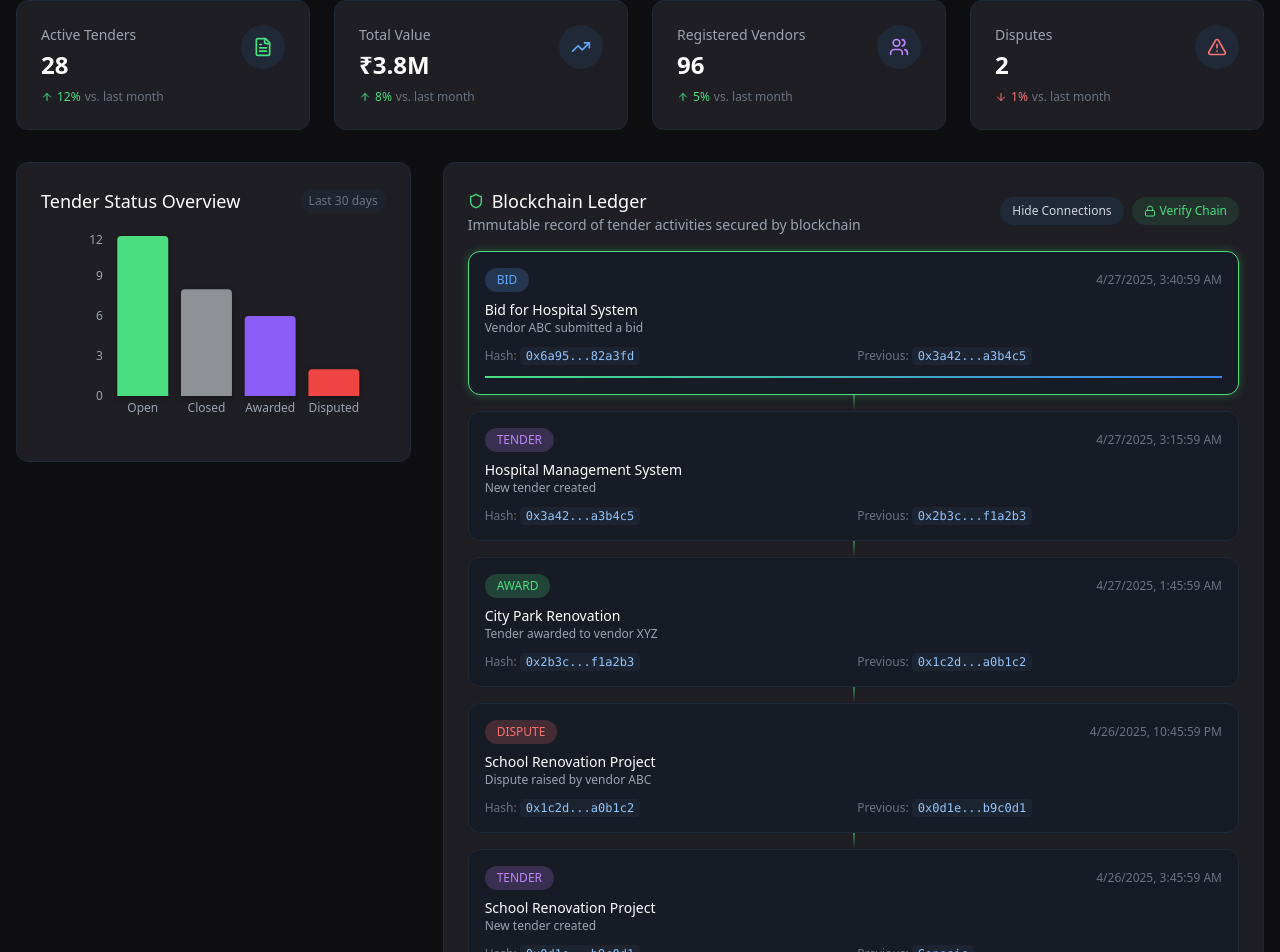
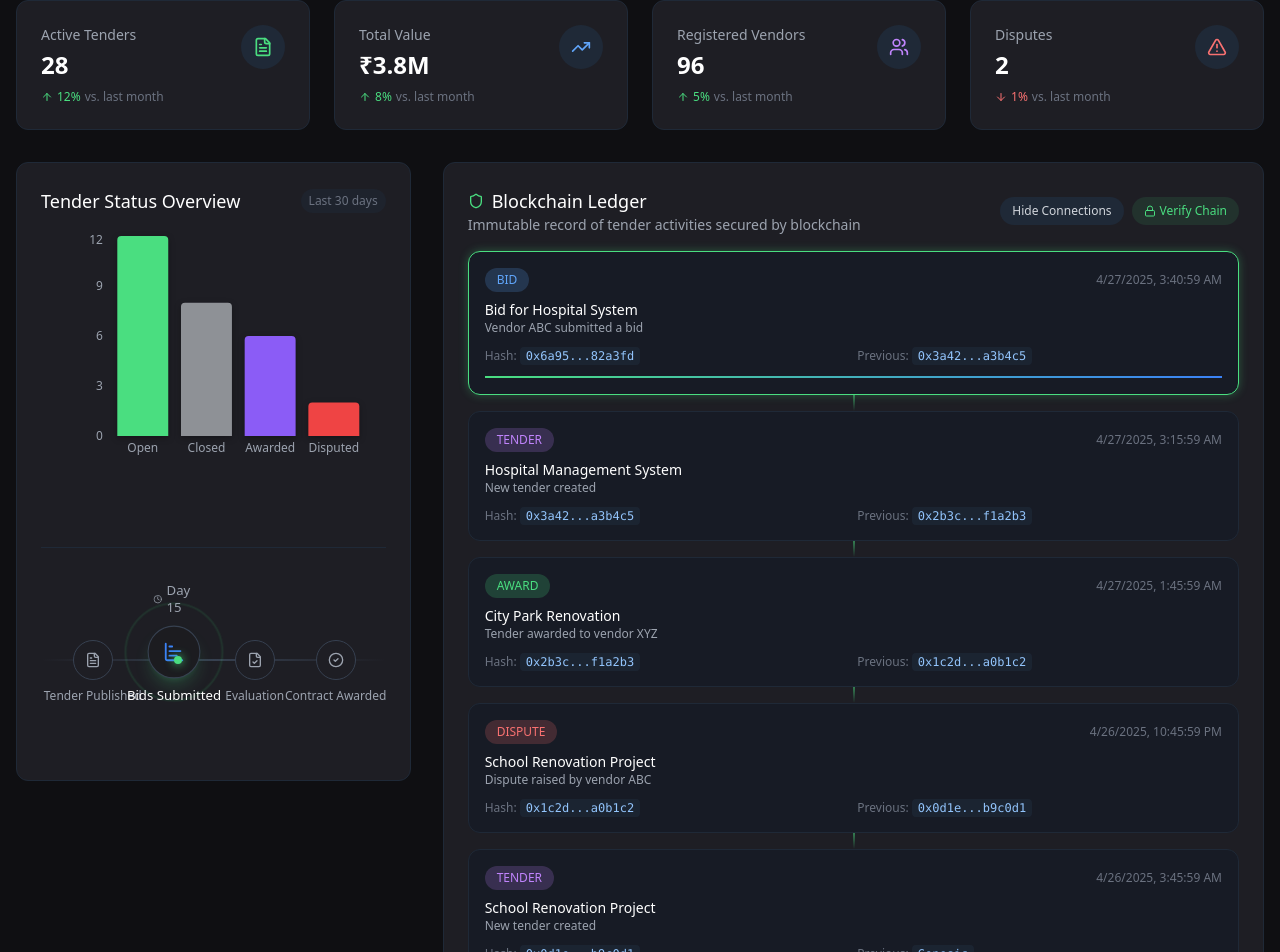
Before and after one commit to syntaxllm/tender-trust-network-22, a React (Vite) app: page / in a window 1280 px wide. Shown: the part 621-1573 px from the top of the page. Built offline with nearby package versions, Linux system fonts and the light colour scheme; sample sign-in values are in the browser's storage.

Commit message:
Refactor: Improve login page animations and add illustrations
- Improved the animations on the login page.
- Added illustrations below the Tender Status Overview section.

```diff
--- a/src/components/dashboard/TenderStatusChart.tsx
+++ b/src/components/dashboard/TenderStatusChart.tsx
@@ -1,6 +1,7 @@
 
 import { BarChart, Bar, XAxis, YAxis, Tooltip, ResponsiveContainer, Cell } from 'recharts';
 import { useState } from 'react';
+import BiddingProcessIllustration from '@/components/illustrations/BiddingProcessIllustration';
 
 interface TenderStatusChartProps {
   data: {
@@ -35,11 +36,12 @@ const TenderStatusChart = ({ data }: TenderStatusChartProps) => {
   };
 
   return (
-    <div className="bg-blockchain-panel p-6 rounded-lg border border-gray-800 h-[300px] hover:shadow-lg hover:shadow-green-500/10 transition-all duration-300">
+    <div className="bg-blockchain-panel p-6 rounded-lg border border-gray-800 hover:shadow-lg hover:shadow-green-500/10 transition-all duration-300">
       <div className="flex justify-between items-center mb-4">
         <h3 className="text-lg font-medium text-white">Tender Status Overview</h3>
         <div className="text-xs text-gray-500 bg-gray-800/50 px-2 py-1 rounded-full">Last 30 days</div>
       </div>
+      <div className="h-[300px]">
         <ResponsiveContainer width="100%" height="80%">
           <BarChart
             data={data}
@@ -85,6 +87,12 @@ const TenderStatusChart = ({ data }: TenderStatusChartProps) => {
           </BarChart>
         </ResponsiveContainer>
       </div>
+
+      {/* Bidding Process Illustration */}
+      <div className="mt-4 pt-4 border-t border-gray-800">
+        <BiddingProcessIllustration />
+      </div>
+    </div>
   );
 };
 
--- /dev/null
+++ b/src/components/illustrations/BiddingProcessIllustration.tsx
@@ -0,0 +1,132 @@
+
+import React, { useState, useEffect } from 'react';
+import { FileText, FileCheck, BadgeIndianRupee, CheckCircle2, Clock, BarChartHorizontal } from 'lucide-react';
+
+const BiddingProcessIllustration: React.FC = () => {
+  const [activeStep, setActiveStep] = useState(0);
+  const [isVisible, setIsVisible] = useState(false);
+
+  useEffect(() => {
+    // Start the animation sequence after component mounts
+    const visibilityTimer = setTimeout(() => setIsVisible(true), 500);
+
+    // Set up the animation cycle
+    const interval = setInterval(() => {
+      setActiveStep((prev) => (prev + 1) % 4);
+    }, 3000);
+
+    return () => {
+      clearTimeout(visibilityTimer);
+      clearInterval(interval);
+    };
+  }, []);
+
+  // Define the process steps
+  const steps = [
+    { icon: FileText, label: "Tender Published", color: "text-blockchain-accent" },
+    { icon: BarChartHorizontal, label: "Bids Submitted", color: "text-blockchain-blue" },
+    { icon: FileCheck, label: "Evaluation", color: "text-blockchain-purple" },
+    { icon: CheckCircle2, label: "Contract Awarded", color: "text-blockchain-green" }
+  ];
+
+  return (
+    <div
+      className={`w-full h-48 relative flex items-center justify-center transition-all duration-1000 ${isVisible ? 'opacity-100' : 'opacity-0'}`}
+    >
+      {/* Flow line */}
+      <div className="absolute top-1/2 left-0 right-0 h-0.5 bg-gradient-to-r from-transparent via-gray-700 to-transparent transform -translate-y-1/2"></div>
+
+      {/* Time markers */}
+      <div className="absolute top-1/2 left-[15%] w-1.5 h-1.5 rounded-full bg-gray-600 transform -translate-y-1/2"></div>
+      <div className="absolute top-1/2 left-[38%] w-1.5 h-1.5 rounded-full bg-gray-600 transform -translate-y-1/2"></div>
+      <div className="absolute top-1/2 left-[62%] w-1.5 h-1.5 rounded-full bg-gray-600 transform -translate-y-1/2"></div>
+      <div className="absolute top-1/2 left-[85%] w-1.5 h-1.5 rounded-full bg-gray-600 transform -translate-y-1/2"></div>
+
+      {/* Process nodes */}
+      {steps.map((step, index) => {
+        const Icon = step.icon;
+        const isActive = activeStep === index;
+        const position = 15 + index * 23.5; // Distribute positions along the timeline
+
+        return (
+          <div
+            key={index}
+            className={`absolute top-1/2 left-[${position}%] transition-all duration-700 transform -translate-x-1/2 ${isActive ? '-translate-y-[32px] scale-110' : '-translate-y-1/2'}`}
+            style={{ left: `${position}%` }}
+          >
+            {/* Node */}
+            <div className={`
+              relative flex items-center justify-center rounded-full
+              ${isActive ? 'bg-blockchain-darkNav w-12 h-12 shadow-lg shadow-blockchain-accent/20' : 'bg-blockchain-panel w-10 h-10'}
+              border border-gray-700 transition-all duration-500
+              ${isActive ? 'border-blockchain-accent' : ''}
+            `}>
+              <Icon className={`
+                ${isActive ? 'h-5 w-5' : 'h-4 w-4'}
+                ${isActive ? step.color : 'text-gray-400'}
+                transition-all duration-500
+              `} />
+
+              {/* Pulsing rings for active node */}
+              {isActive && (
+                <>
+                  <div className="absolute inset-0 rounded-full border border-blockchain-accent/50 animate-ping" style={{ animationDuration: '2s' }}></div>
+                  <div className="absolute inset-[-4px] rounded-full border border-blockchain-accent/30 animate-ping" style={{ animationDuration: '2s', animationDelay: '0.5s' }}></div>
+                </>
+              )}
+            </div>
+
+            {/* Label */}
+            <div className={`
+              absolute top-full left-1/2 transform -translate-x-1/2 mt-2 whitespace-nowrap
+              text-xs font-medium transition-all duration-500
+              ${isActive ? 'text-white' : 'text-gray-400'}
+            `}>
+              {step.label}
+            </div>
+
+            {/* Time indicator */}
+            <div className={`
+              absolute bottom-full left-1/2 transform -translate-x-1/2 mb-2
+              flex items-center justify-center text-xs
+              transition-all duration-500
+              ${isActive ? 'opacity-100' : 'opacity-0'}
+            `}>
+              <Clock className="w-3 h-3 mr-1 text-gray-400" />
+              <span className="text-gray-400">
+                {index === 0 ? "Day 1" : index === 1 ? "Day 15" : index === 2 ? "Day 30" : "Day 45"}
+              </span>
+            </div>
+          </div>
+        );
+      })}
+
+      {/* Moving data packet */}
+      <div
+        className="absolute top-1/2 transform -translate-y-1/2 flex items-center"
+        style={{
+          left: `${15 + activeStep * 23.5}%`,
+          transition: 'left 1.5s cubic-bezier(0.4, 0, 0.2, 1)'
+        }}
+      >
+        <div className="h-2 w-2 rounded-full bg-blockchain-accent shadow-[0_0_10px_#4ADE80]"></div>
+      </div>
+
+      {/* Bid/Value indicator at the bottom */}
+      <div className="absolute bottom-0 left-0 right-0 flex justify-center">
+        <div className={`
+          bg-blockchain-panel border border-gray-800 rounded-lg px-3 py-1.5
+          flex items-center space-x-2 transition-all duration-700
+          ${activeStep >= 2 ? 'opacity-100' : 'opacity-0'}
+        `}>
+          <BadgeIndianRupee className={`h-4 w-4 ${activeStep === 3 ? 'text-blockchain-accent' : 'text-gray-400'}`} />
+          <span className={`text-xs font-medium ${activeStep === 3 ? 'text-white' : 'text-gray-400'}`}>
+            {activeStep === 3 ? "Best Value Selected" : "Evaluating Bids"}
+          </span>
+        </div>
+      </div>
+    </div>
+  );
+};
+
+export default BiddingProcessIllustration;
```
Lines whose indentation alone changed are shown as unchanged.
